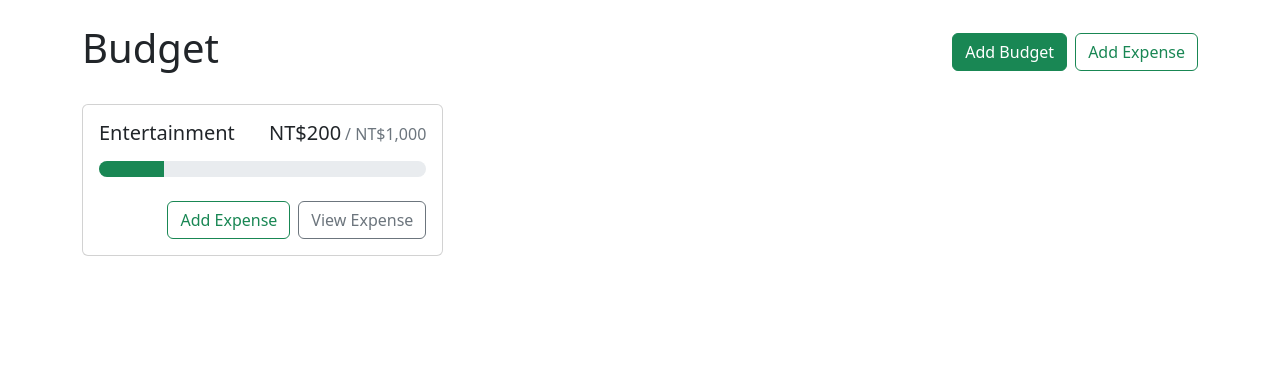
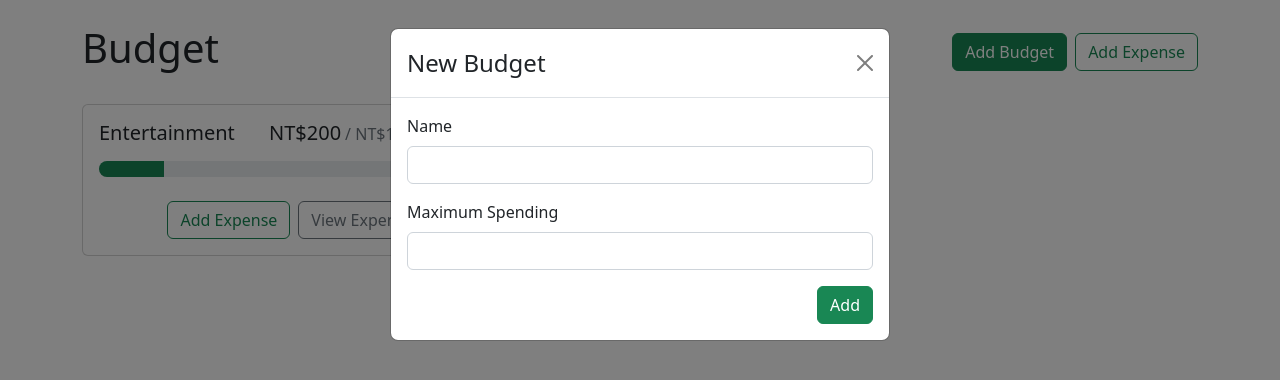
Before and after one commit to Kate-Chu/react-budget-app-practice, a React (Create React App) app: page / in a window 1280 px wide. Both pictures are taken after a click on the button "Add Budget". Shown: the top 380 px of the page. Built offline with nearby package versions, Linux system fonts and the light colour scheme.

Commit message:
feat: addBudgetModal

```diff
--- a/src/App.js
+++ b/src/App.js
@@ -1,12 +1,19 @@
+import { useState } from "react";
 import { Button, Container, Stack } from "react-bootstrap";
+import AddBudgetModal from "./components/AddBudgetModal";
 import BudgetCard from "./components/BudgetCard";
 
 function App() {
+  const [showAddBudgetModal, setShowAddBudgetModal] = useState(false);
+
   return (
+    <>
       <Container className="my-4">
         <Stack direction="horizontal" gap="2" className="mb-4">
           <h1 className="me-auto">Budget</h1>
-        <Button variant="success">Add Budget</Button>
+          <Button variant="success" onClick={() => setShowAddBudgetModal(true)}>
+            Add Budget
+          </Button>
           <Button variant="outline-success">Add Expense</Button>
         </Stack>
         <div
@@ -20,6 +27,11 @@
           <BudgetCard name="Entertainment" amount={200} max={1000} />
         </div>
       </Container>
+      <AddBudgetModal
+        show={showAddBudgetModal}
+        handleClose={() => setShowAddBudgetModal(false)}
+      />
+    </>
   );
 }
 
--- /dev/null
+++ b/src/components/AddBudgetModal.js
@@ -0,0 +1,51 @@
+import { useRef } from "react";
+import { Button, Form, Modal } from "react-bootstrap";
+import { useBudgets } from "../contexts/BudgetContext";
+
+export default function AddBudgetModal({ show, handleClose }) {
+  const nameRef = useRef();
+  const maxRef = useRef();
+  const { addBudget } = useBudgets();
+
+  function handleSubmit(e) {
+    e.preventDefault();
+
+    addBudget({
+      name: nameRef.current.value,
+      max: parseFloat(maxRef.current.value),
+    });
+
+    handleClose();
+  }
+
+  return (
+    <Modal show={show} onHide={handleClose}>
+      <Form onSubmit={handleSubmit}>
+        <Modal.Header closeButton>
+          <Modal.Title>New Budget</Modal.Title>
+        </Modal.Header>
+        <Modal.Body>
+          <Form.Group controlId="name" className="mb-3">
+            <Form.Label>Name</Form.Label>
+            <Form.Control type="text" ref={nameRef} required />
+          </Form.Group>
+          <Form.Group controlId="max" className="mb-3">
+            <Form.Label>Maximum Spending</Form.Label>
+            <Form.Control
+              type="number"
+              min={0}
+              step={1}
+              ref={maxRef}
+              required
+            />
+          </Form.Group>
+          <div className="d-flex justify-content-end">
+            <Button variant="success" type="submit">
+              Add
+            </Button>
+          </div>
+        </Modal.Body>
+      </Form>
+    </Modal>
+  );
+}
```
Lines whose indentation alone changed are shown as unchanged.
